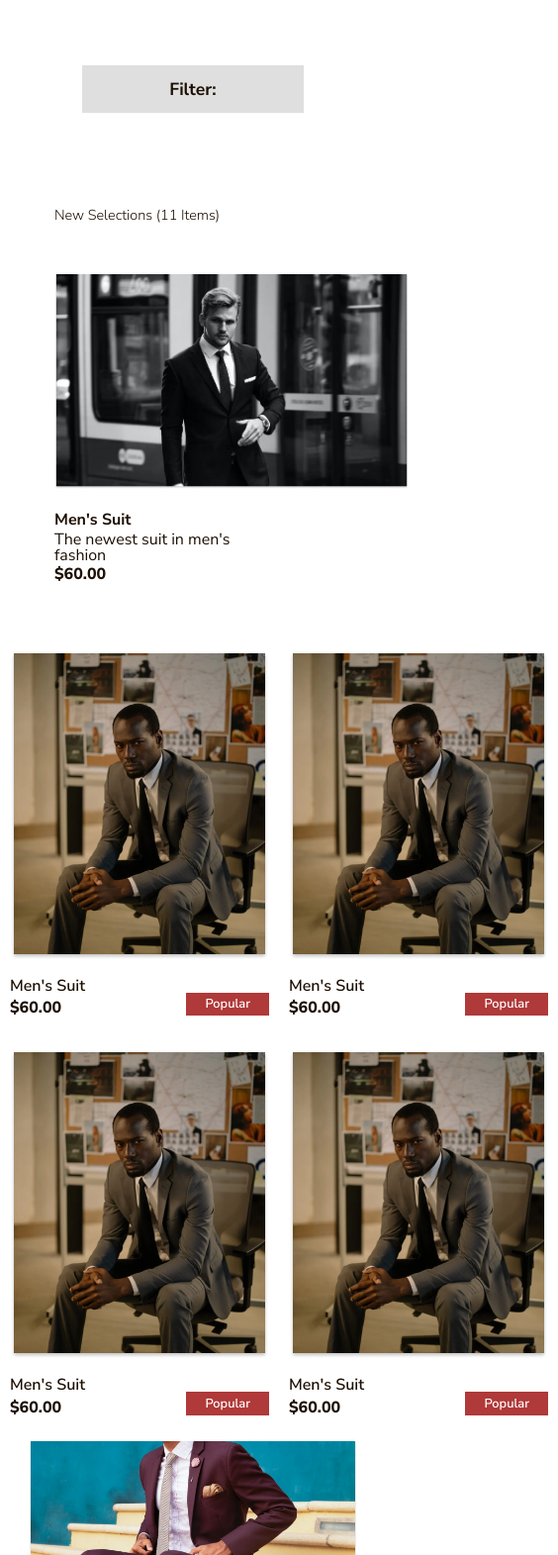
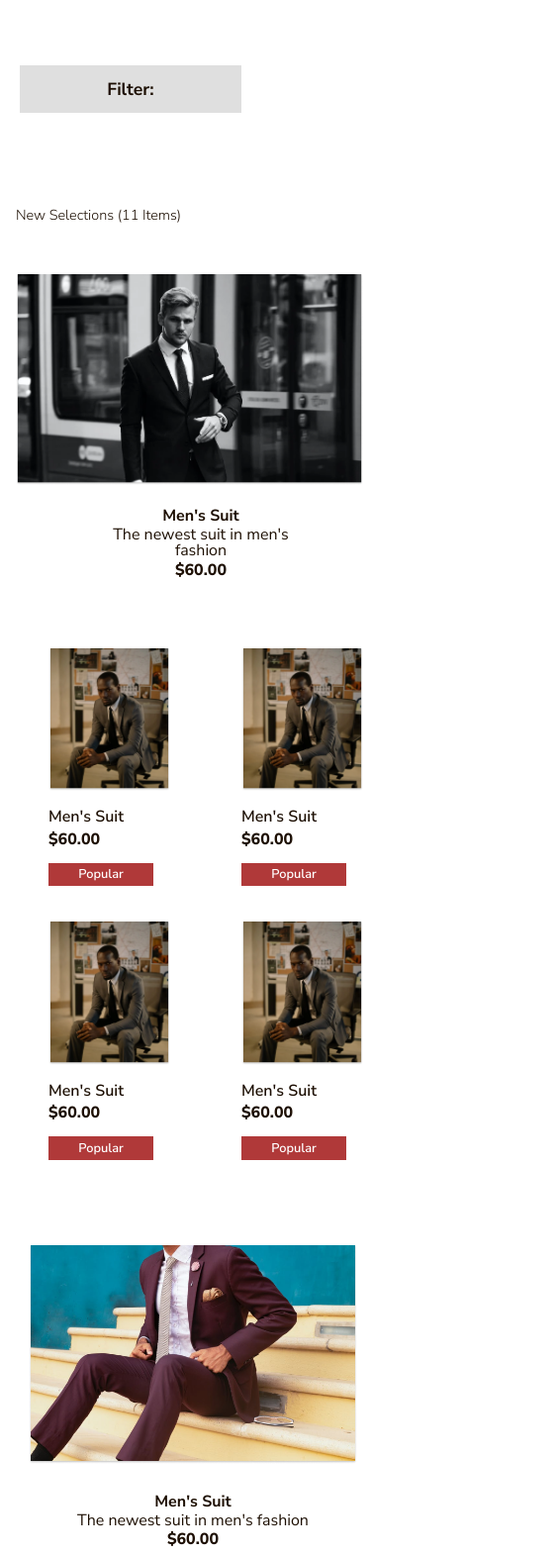
Before and after one commit to DavidFrempong/La-Pierre-Shopify-Theme, a plain HTML site: page new-selections.html in a window 390 px wide. Shown: the part 429-2000 px from the top of the page at 99% size, 564 px wide, since content can reach past the window. Drawn offline with nearby package versions, Linux system fonts and the light colour scheme.

Commit message:
push changes

```diff
--- a/css/category-filter.css
+++ b/css/category-filter.css
@@ -154,8 +154,13 @@ width: 45%;
     }
 
     .categories-container-filter-button{
+      /*  display: flex;
+        justify-content: center; */
+
         display: flex;
-        justify-content: center;
+        justify-content: left;
+        position: relative;
+        left: 20px;
     }
 
 
@@ -566,8 +571,6 @@ width: 45%;
         width: 14rem;
         height: 3rem;
         text-align: center;
-        justify-content: center;
-        display: flex;
         font-weight: 700;
         font-size: 1.1rem;
         cursor: pointer;
--- a/css/new-selections.css
+++ b/css/new-selections.css
@@ -11,6 +11,8 @@ h1, h2, h3, h4, h5, h6, p, span, select{
 a{
     text-decoration: none;
 }
+
+
 
 /* Sale link */
 
@@ -96,11 +98,11 @@ margin-bottom: 1rem;
 }
 
 .main-image{
-    width: 100%;
+    width: 500px;
 }
 
 .main-image img{
-    width: 200%;
+    width: 100%;
 }
 
 .main-image-description{
@@ -145,6 +147,10 @@ margin-bottom: 1rem;
     top: 15px;
 }
 
+.image img{
+    width: 100%;
+}
+
 .image-information{
     display: flex;
     flex-direction: column;
@@ -164,6 +170,7 @@ margin-bottom: 30px;
 
 .image-popular-information.right-side{
 position: relative;
+top: 0px;
 width: 71px;
 height: 17px;
 padding: 0.2rem 1.1rem;
@@ -186,10 +193,15 @@ align-items: center;
     display: flex;
     justify-content: center;
     margin: 0 auto;
+    margin: 40px 0px;
 }
 
 .section-image-and-description{
     width: 100%;
+}
+
+.section-image-and-description span{
+    margin-bottom: 0.2rem;
 }
 
 .middle-section-image img{
@@ -202,9 +214,11 @@ align-items: center;
     flex-direction: column;
 }
 
+
 @media only screen and (max-width: 775px){
     .title{
         margin-bottom: 4.5rem;
+        padding-left: 20px;
       }
 
       .main-image-and-categories{
@@ -214,6 +228,7 @@ align-items: center;
 
       .main-image-container{
           top: 5rem;
+          left: 0;
       }
 
       .horizontal-image-wrapper{
@@ -223,4 +238,51 @@ align-items: center;
       .middle-section-image img{
           width: 85%;
       }
+
+      .middle-section-image{
+        margin: 30px 0px;
+    }
+
+    .main-image{
+        width: 90vw;
+    }
+
+    .sale-link{
+        width: 100%;
+        height: 74px;
+        background: #B03939;
+        cursor: pointer;
+        }
+
+        .sale-link a{
+            font-size: 80%;
+            overflow-wrap: break-word;
 }
+
+.image img{
+    width: 70%;
+}
+
+.image-popular-information{
+    display: flex;
+    flex-direction: column;
+}
+
+.image-information{
+    margin-bottom: 1rem;
+}
+
+.horizontal-image-wrapper{
+    position: relative;
+    left: 10%;
+}
+
+.main-image-description{
+    justify-content: center;
+    text-align: center;
+    width: 50vw;
+    align-items: center;
+    left: 50%;
+}
+
+}
--- a/new-selections.html
+++ b/new-selections.html
@@ -451,7 +451,7 @@
             <div class="horizontal-image-wrapper">
 
                 <a href="#" class="image-container">
-                    <div class="image popular">
+                    <div class="image">
                         <img src="images/image 26.png">
                     </div>
                     <div class="image-popular-information">
@@ -463,7 +463,7 @@
                 </a>
 
                 <a href="#" class="image-container">
-                    <div class="image popular">
+                    <div class="image">
                         <img src="images/image 26.png">
                     </div>
                     <div class="image-popular-information">
@@ -475,7 +475,7 @@
                 </a>
 
                 <a href="#" class="image-container">
-                    <div class="image popular">
+                    <div class="image">
                         <img src="images/image 26.png">
                     </div>
                     <div class="image-popular-information">
@@ -487,7 +487,7 @@
                 </a>
 
                 <a href="#" class="image-container">
-                    <div class="image popular">
+                    <div class="image">
                         <img src="images/image 26.png">
                     </div>
                     <div class="image-popular-information">
```
